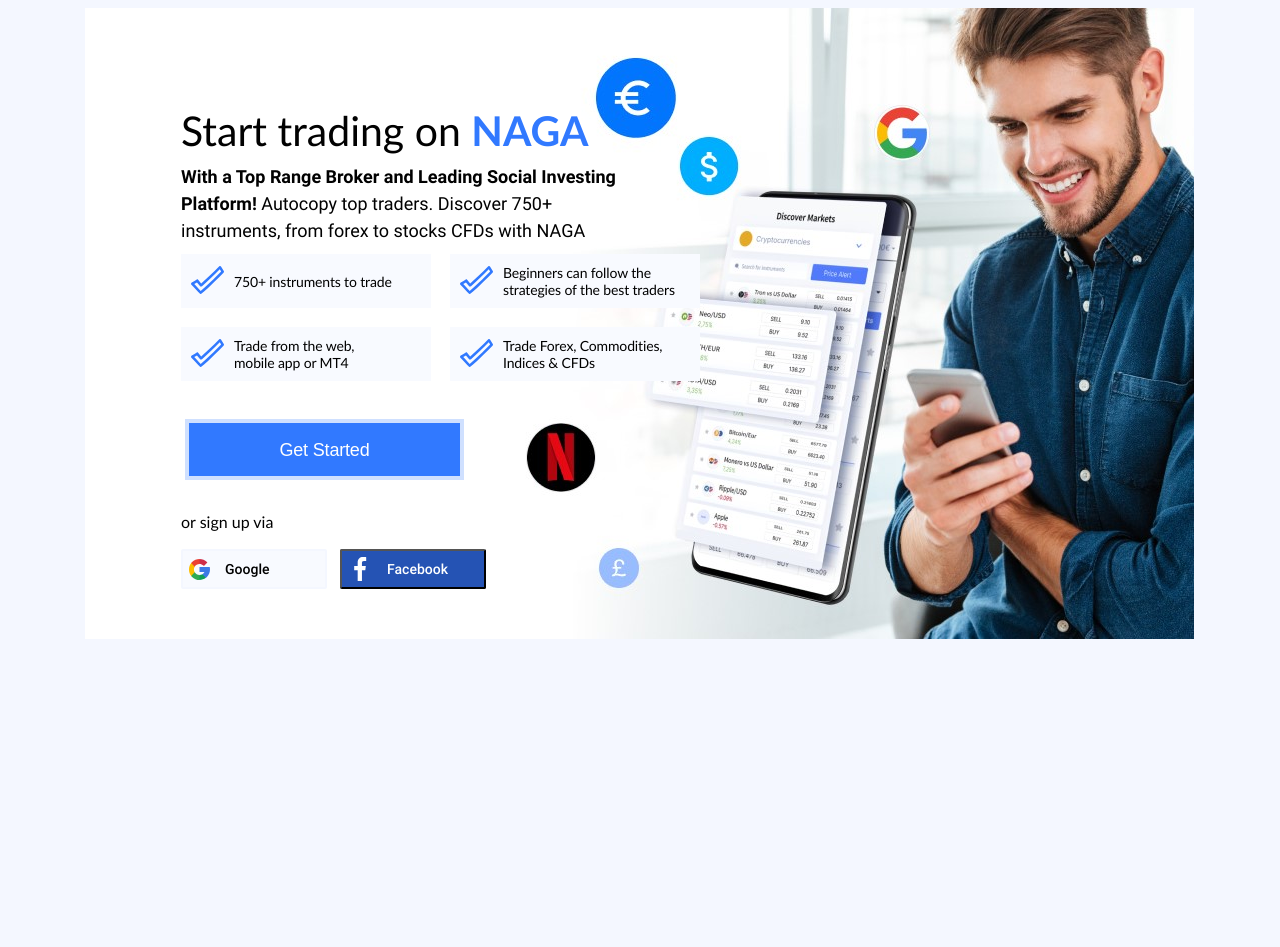
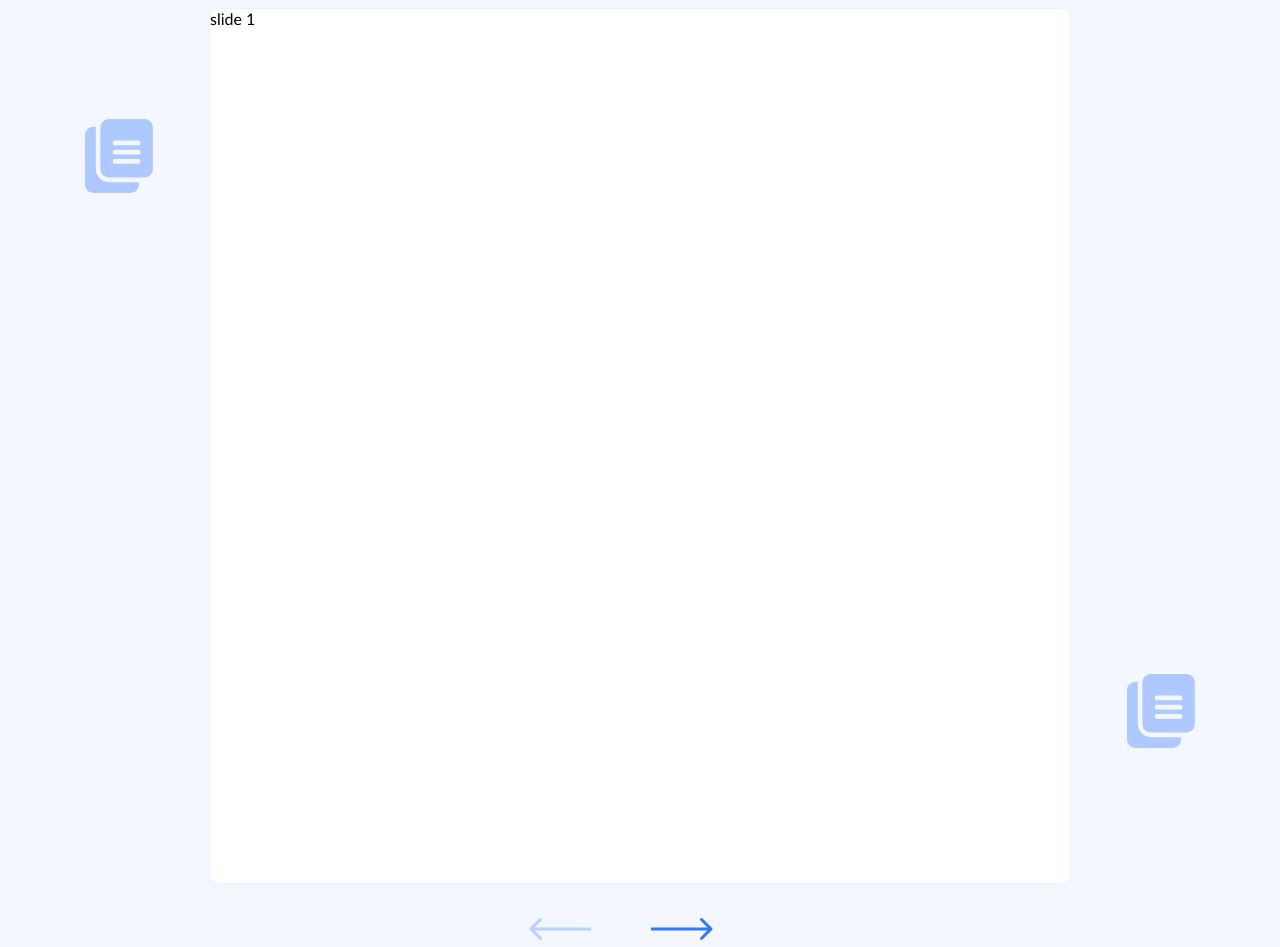
Before and after one commit to irynabolyukh/front-end-w-figma, a plain HTML site: page trading.html in a window 1280 px wide. Before the commit the page ends 800 px from the top, so only its background shows below. Drawn offline with nearby package versions, Linux system fonts and the light colour scheme.

Commit message:
slides template added

```diff
--- /dev/null
+++ b/css/slick.css
@@ -0,0 +1,119 @@
+/* Slider */
+.slick-slider
+{
+    position: relative;
+
+    display: block;
+    box-sizing: border-box;
+
+    -webkit-user-select: none;
+       -moz-user-select: none;
+        -ms-user-select: none;
+            user-select: none;
+
+    -webkit-touch-callout: none;
+    -khtml-user-select: none;
+    -ms-touch-action: pan-y;
+        touch-action: pan-y;
+    -webkit-tap-highlight-color: transparent;
+}
+
+.slick-list
+{
+    position: relative;
+
+    display: block;
+    overflow: hidden;
+
+    margin: 0;
+    padding: 0;
+}
+.slick-list:focus
+{
+    outline: none;
+}
+.slick-list.dragging
+{
+    cursor: pointer;
+    cursor: hand;
+}
+
+.slick-slider .slick-track,
+.slick-slider .slick-list
+{
+    -webkit-transform: translate3d(0, 0, 0);
+       -moz-transform: translate3d(0, 0, 0);
+        -ms-transform: translate3d(0, 0, 0);
+         -o-transform: translate3d(0, 0, 0);
+            transform: translate3d(0, 0, 0);
+}
+
+.slick-track
+{
+    position: relative;
+    top: 0;
+    left: 0;
+
+    display: block;
+    margin-left: auto;
+    margin-right: auto;
+}
+.slick-track:before,
+.slick-track:after
+{
+    display: table;
+
+    content: '';
+}
+.slick-track:after
+{
+    clear: both;
+}
+.slick-loading .slick-track
+{
+    visibility: hidden;
+}
+
+.slick-slide
+{
+    display: none;
+    float: left;
+
+    height: 100%;
+    min-height: 1px;
+}
+[dir='rtl'] .slick-slide
+{
+    float: right;
+}
+.slick-slide img
+{
+    display: block;
+}
+.slick-slide.slick-loading img
+{
+    display: none;
+}
+.slick-slide.dragging img
+{
+    pointer-events: none;
+}
+.slick-initialized .slick-slide
+{
+    display: block;
+}
+.slick-loading .slick-slide
+{
+    visibility: hidden;
+}
+.slick-vertical .slick-slide
+{
+    display: block;
+
+    height: auto;
+
+    border: 1px solid transparent;
+}
+.slick-arrow.slick-hidden {
+    display: none;
+}
--- a/css/style.scss
+++ b/css/style.scss
@@ -1293,7 +1293,6 @@
 
   &-wrapper{
     background: url(../img/intro_bg.jpg) no-repeat;
-    // height: 631px;
     display: flex;
     padding-top: 100px;
     padding-left: 96px;
@@ -1422,3 +1421,42 @@
   }
 
 }
+
+
+.slideshow {
+  &__content{
+    display: flex;
+  }
+
+  &__slider{
+    width: 730px;
+    height: 876px;
+    background: #FFFFFF;
+    border: 0.9px solid #ECF3FF;
+    box-sizing: border-box;
+    box-shadow: 0px 2px 8px #F1F6FF;
+    border-radius: 9px;
+    flex-basis: 80%;
+
+  }
+
+  &__docs-1{
+    flex-basis: 5%;
+    margin-right: 56px;
+    margin-top: 10%;
+    align-content: flex-start;
+  }
+
+  &__docs-2{
+    flex-basis: 5%;
+    margin-left: 56px;
+    margin-top: 60%;
+    justify-content: flex-end;
+  }
+}
+
+.left{
+  padding-top: 3%;
+  padding-left: 40%;
+  margin-right: 5%;
+}
--- a/js/functions.js
+++ b/js/functions.js
@@ -1,39 +1,31 @@
-//Go to top btn start
-mybutton = document.getElementById("myBtn");
+$('.slideshow__slider').slick({
+  arrows: false
+})
 
-window.onscroll = function() {scrollFunction()};
+$('.left').click(function(){
+  $('.slideshow__slider').slick('slickPrev');
+})
 
-function scrollFunction() {
-  if (document.body.scrollTop > 20 || document.documentElement.scrollTop > 20) {
-    mybutton.style.display = "block";
-  } else {
-    mybutton.style.display = "none";
-  }
-}
-
-function topFunction() {
-  document.body.scrollTop = 0;
-  document.documentElement.scrollTop = 0;
-}
-//Go to top btn end
+$('.right').click(function(){
+  $('.slideshow__slider').slick('slickNext');
+})
 
 
-//Show slides start
-var slideIndex = 1;
-showDivs(slideIndex);
+//Go to top btn start
+// mybutton = document.getElementById("myBtn");
 
-function plusDivs(n) {
-  showDivs(slideIndex += n);
-}
+// window.onscroll = function() {scrollFunction()};
 
-function showDivs(n) {
-  var i;
-  var x = document.getElementsByClassName("mySlides");
-  if (n > x.length) {slideIndex = 1}
-  if (n < 1) {slideIndex = x.length}
-  for (i = 0; i < x.length; i++) {
-    x[i].style.display = "none";
-  }
-  x[slideIndex-1].style.display = "inline-block";
-}
-//Show slides end
+// function scrollFunction() {
+//   if (document.body.scrollTop > 20 || document.documentElement.scrollTop > 20) {
+//     mybutton.style.display = "block";
+//   } else {
+//     mybutton.style.display = "none";
+//   }
+// }
+
+// function topFunction() {
+//   document.body.scrollTop = 0;
+//   document.documentElement.scrollTop = 0;
+// }
+//Go to top btn end
--- a/trading.html
+++ b/trading.html
@@ -6,76 +6,46 @@
     <meta name="viewport" content="width=device-width, initial-scale=1.0">
     <title>Trade and Autocopy with NAGA</title>
     <link rel="stylesheet" href="./css/style.css">
+    <link rel="stylesheet" href="./css/slick.css">
+
 </head>
 
 <body>
 
     <main class="main">
-        <section class="intro">
+        <section class="slideshow">
             <div class="container">
-                <div class="intro-wrapper">
-                    <div class="intro__content">
-                        <div class="intro__title">
-                            Start trading on <span>NAGA</span>
+                <div class="slideshow__content">
+
+                    <div class="slideshow__docs-1"><img src="img/svg/docs-ico.svg" alt="Documents">
+                    </div>
+                    <div class="slideshow__slider">
+                        <div class="slideshow__slide">
+                            slide 1
                         </div>
-                        <div class="intro__desc">
-                            <span>With a Top Range Broker and Leading Social Investing Platform!</span> Autocopy top traders.
-                            Discover 750+ instruments, from forex to stocks CFDs with NAGA
+                        <div class="slideshow__slide">
+                            slide 2
                         </div>
-                        <div class="intro__items">
-                            <div class="intro__item">
-                                <div class="intro__item-pic">
-                                    <img src="./img/svg/pros.svg" alt="✓">
-                                </div>
-                                <div class="intro__item-text">750+ instruments to trade</div>
-                            </div>
-                            <div class="intro__item">
-                                <div class="intro__item-pic">
-                                    <img src="./img/svg/pros.svg" alt="✓">
-                                </div>
-                                <div class="intro__item-text">Beginners can follow the<br> strategies of the best
-                                    traders</div>
-                            </div>
-                        </div>
-                        <div class="intro__items">
-                            <div class="intro__item">
-                                <div class="intro__item-pic">
-                                    <img src="./img/svg/pros.svg" alt="✓">
-                                </div>
-                                <div class="intro__item-text">Trade from the web,<br> mobile app or MT4</div>
-                            </div>
-                            <div class="intro__item">
-                                <div class="intro__item-pic">
-                                    <img src="./img/svg/pros.svg" alt="✓">
-                                </div>
-                                <div class="intro__item-text">Trade Forex, Commodities,<br> Indices & CFDs</div>
-                            </div>
-                        </div>
-                        <div class="intro__button">
-                            <button href="#!" class="button">
-                                Get Started
-                            </button>
-                        </div>
-                        <div class="intro__sign-up">
-                            or sign up via
-                        </div>
-                        <div class="intro__sign">
-                            <button class="intro__sign-google">
-                                <img class="intro__sign-google-ico" src="./img/svg/google-btn.svg" alt="">
-                                <p>Google</p>
-                            </button>
-                            <button class="intro__sign-facebook">
-                                <img class="intro__sign-facebook-ico" src="./img/svg/fb-btn.svg" alt="">
-                                <p>Facebook</p>
-                            </button>
+                        <div class="slideshow__slide">
+                            slide 3
                         </div>
                     </div>
+                    <div  class="slideshow__docs-2">
+                        <img src="img/svg/docs-ico.svg" alt="Documents">
+                    </div>
+                </div>
+                <div class="slider__btns">
+                    <img src="./img/svg/arrow-left.svg" alt="❮ Prev" class="left">
+                    <img src="./img/svg/arrow-right.svg" alt="Next ❯" class="right">
                 </div>
             </div>
         </section>
 
+    </main>
 
-    </main>
+    <script src="https://cdnjs.cloudflare.com/ajax/libs/jquery/2.2.4/jquery.min.js"></script>
+    <script src="./js/slick.min.js"></script>
+    <script src="./js/functions.js"></script>
 
 </body>
 
```
Also changed, not shown: css/slick-theme.css (added), css/style.css, js/slick.min.js (added), 1 other file.
